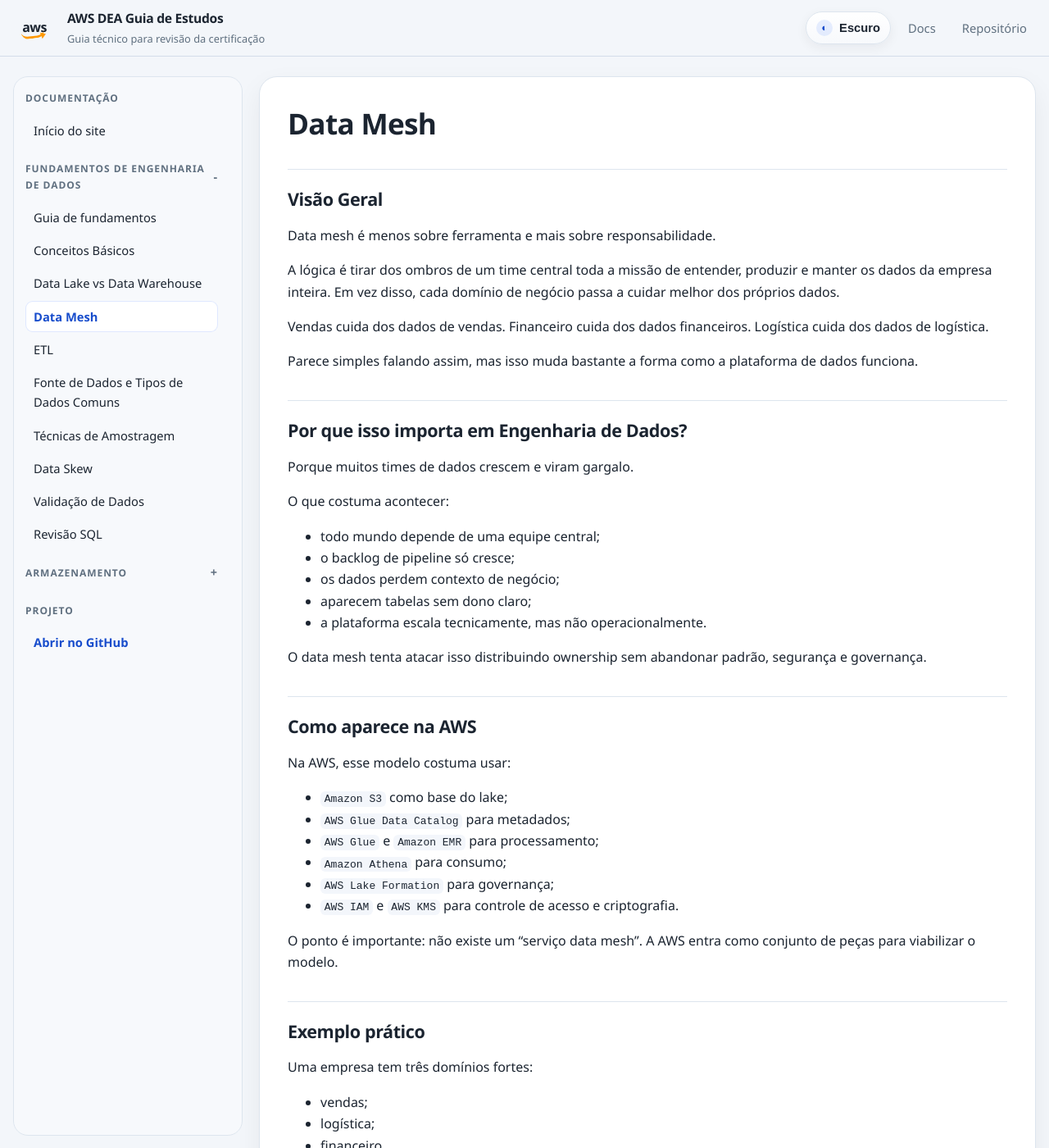
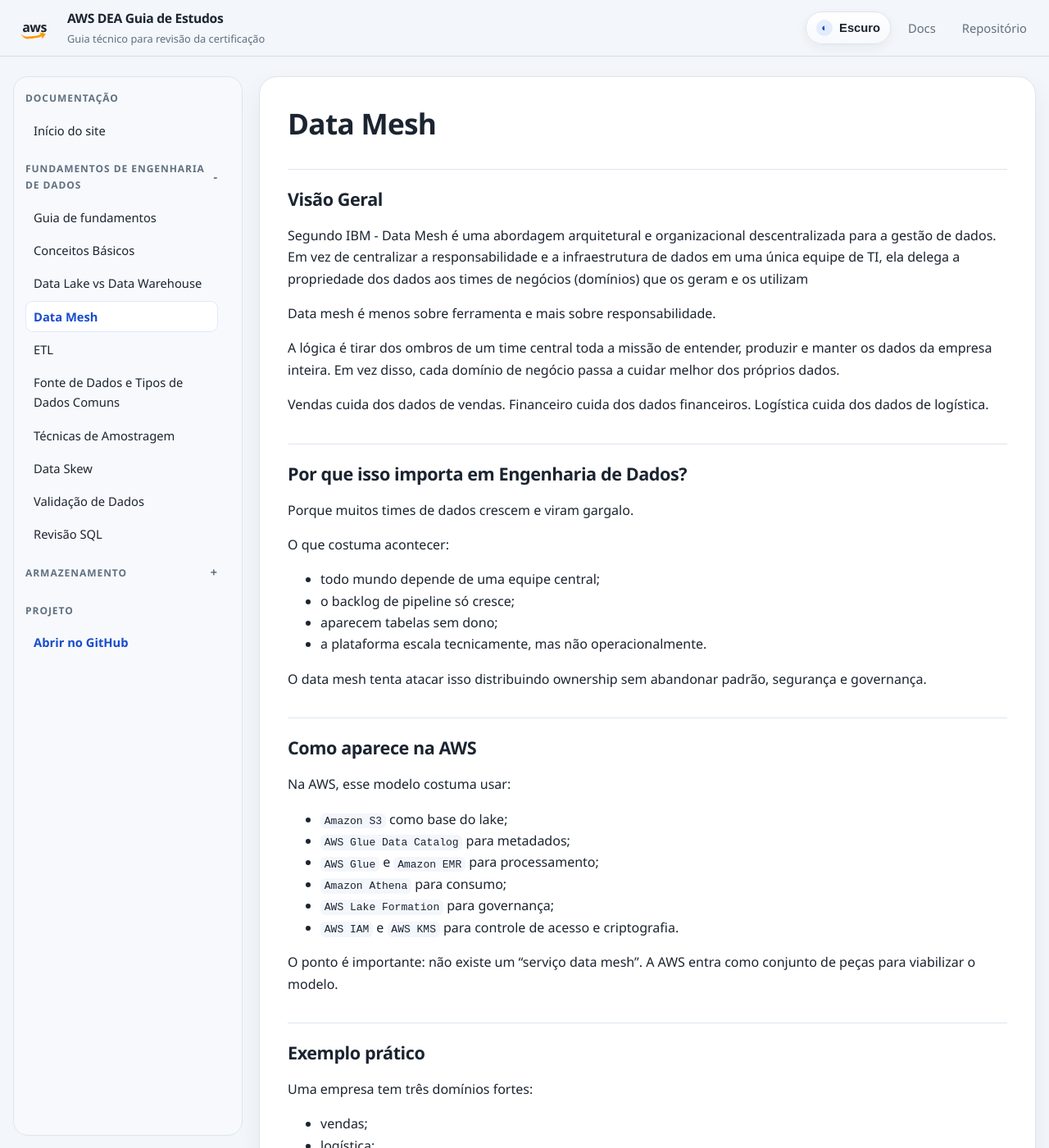
Before and after one commit to Ito-Santana/aws-dea-guia-estudos, a Jekyll site: the page built from fundamentos-engenharia-de-dados/data-mesh.md, in a window 1280 px wide and 1400 px high. Shown: the whole window at 82% size. Built offline with Jekyll 4.4.1, drawn with Linux system fonts in a browser that asks for light colours; some of the changed text lies outside the part shown.

Commit message:
Revise data mesh section for clarity and conciseness
Ajustes na terminologia e clareza sobre a propriedade dos dados, além de remoção de redundâncias.

```diff
--- a/fundamentos-engenharia-de-dados/data-mesh.md
+++ b/fundamentos-engenharia-de-dados/data-mesh.md
@@ -7,14 +7,13 @@ description: Arquitetura de dados orientada a dominio com ownership distribuido
 # Data Mesh
 
 ## Visão Geral
+Segundo IBM - Data Mesh é uma abordagem arquitetural e organizacional descentralizada para a gestão de dados. Em vez de centralizar a responsabilidade e a infraestrutura de dados em uma única equipe de TI, ela delega a propriedade dos dados aos times de negócios (domínios) que os geram e os utilizam
 
 Data mesh é menos sobre ferramenta e mais sobre responsabilidade.
 
 A lógica é tirar dos ombros de um time central toda a missão de entender, produzir e manter os dados da empresa inteira. Em vez disso, cada domínio de negócio passa a cuidar melhor dos próprios dados.
 
 Vendas cuida dos dados de vendas. Financeiro cuida dos dados financeiros. Logística cuida dos dados de logística.
-
-Parece simples falando assim, mas isso muda bastante a forma como a plataforma de dados funciona.
 
 ## Por que isso importa em Engenharia de Dados?
 
@@ -24,8 +23,7 @@ O que costuma acontecer:
 
 - todo mundo depende de uma equipe central;
 - o backlog de pipeline só cresce;
-- os dados perdem contexto de negócio;
-- aparecem tabelas sem dono claro;
+- aparecem tabelas sem dono;
 - a plataforma escala tecnicamente, mas não operacionalmente.
 
 O data mesh tenta atacar isso distribuindo ownership sem abandonar padrão, segurança e governança.
```
Also changed, not shown: other parts of fundamentos-engenharia-de-dados/data-mesh.md (+2 -9 lines).
